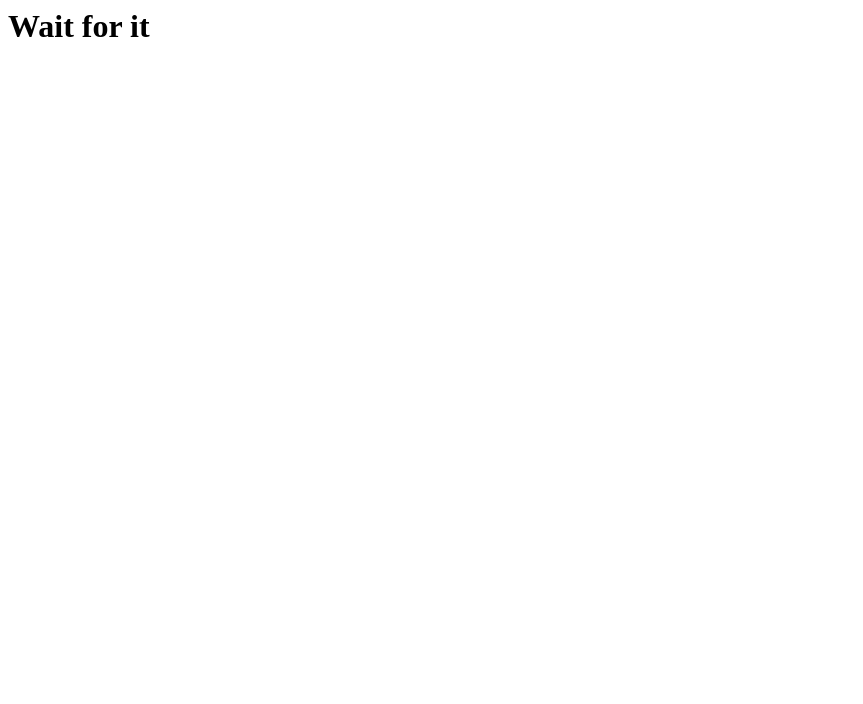
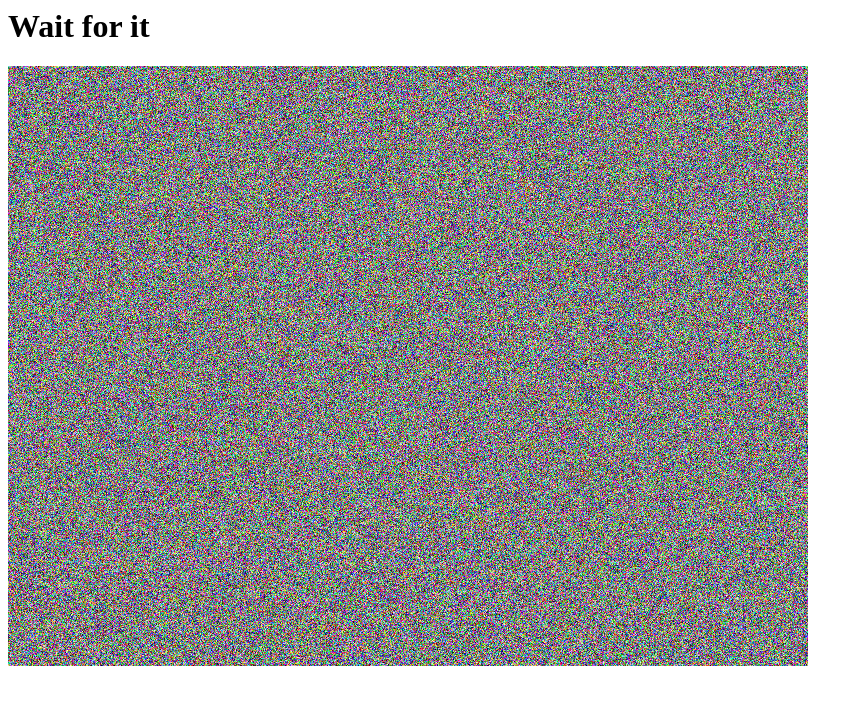
Before and after one commit to nfsoft/waitforit, a plain HTML site: page index.html in a window 1280 px wide. Shown: the whole page, without its empty margins (0-863 px from the left). Drawn offline with Linux system fonts and the light colour scheme.

Commit message:
Fix for the previous commit

```diff
--- a/index.html
+++ b/index.html
@@ -5,7 +5,7 @@
     <script>
       var canvas = document.getElementById('canvas');
       var ctx = canvas.getContext('2d');
-      setTimeout(function() {
+      setInterval(function() {
         var imageData = ctx.getImageData(0, 0, canvas.width, canvas.height);
         var data = imageData.data;
 
@@ -13,6 +13,7 @@
           data[i]     = Math.round(Math.random() * 255);
           data[i + 1] = Math.round(Math.random() * 255);
           data[i + 2] = Math.round(Math.random() * 255);
+          data[i + 3] = 255;
         }
         ctx.putImageData(imageData, 0, 0);
 
```
